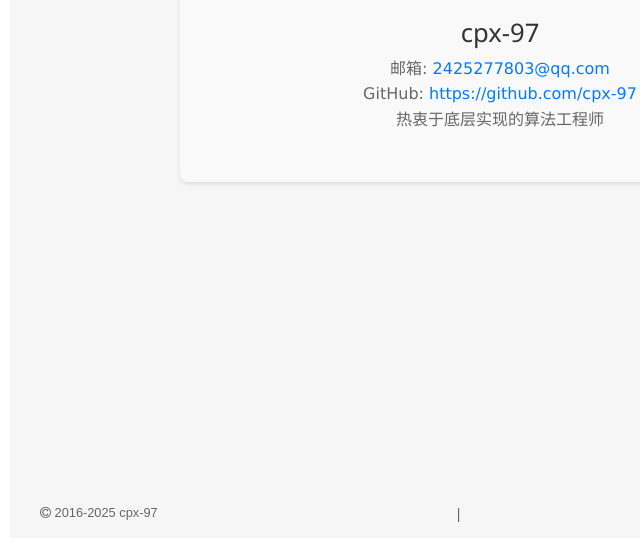
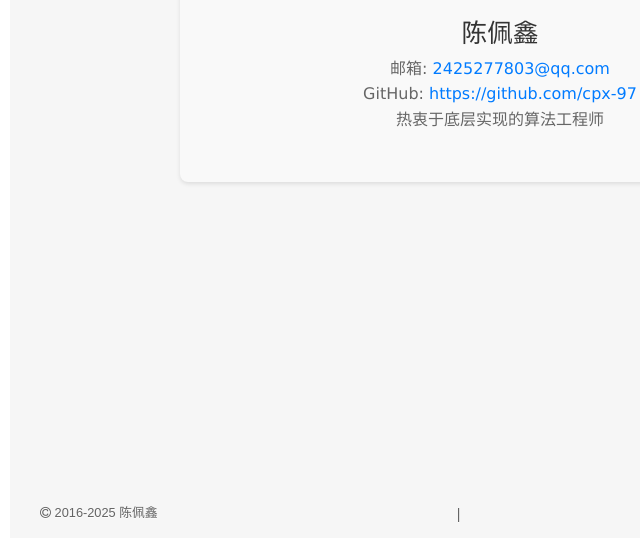
Before and after one commit to cpx-97/cpx-97.github.io, a plain HTML site: page index.html in a window 1280 px wide. Shown: the part 259-797 px from the top of the page, 290-930 px from the left. Drawn offline with nearby package versions, Linux system fonts and the light colour scheme; some packages are replaced by stand-ins of ours; a script that the page names is missing.

Commit message:
Site updated: 2025-07-15 19:24:27

```diff
--- a/index.html
+++ b/index.html
@@ -11,7 +11,7 @@
 <meta http-equiv="X-UA-Compatible" content="IE=edge, chrome=1" />
 <meta name="viewport" content="width=device-width, initial-scale=1, maximum-scale=1, user-scalable=no">
 <meta name="format-detection" content="telephone=no" />
-<meta name="author" content="cpx-97" />
+<meta name="author" content="陈佩鑫" />
 
 
 
@@ -23,7 +23,7 @@
 <meta property="og:url" content="http://example.com/index.html">
 <meta property="og:site_name" content="Hexo">
 <meta property="og:locale" content="en_US">
-<meta property="article:author" content="cpx-97">
+<meta property="article:author" content="陈佩鑫">
 <meta name="twitter:card" content="summary">
 
 <link rel="apple-touch-icon" href= "/apple-touch-icon.png">
@@ -258,7 +258,7 @@
 </nav>
       <div class="body-wrap"><div class="about-me-container">
   <img src="/images/cpx.jpg" alt="Avatar" class="avatar">
-  <h1>cpx-97</h1>
+  <h1>陈佩鑫</h1>
 
     <p>邮箱: <a href="mailto:2425277803@qq.com">2425277803@qq.com</a></p>
 
@@ -314,7 +314,7 @@
         <div id="footer-info">
             <div class="footer-left">
                 <i class="fa fa-copyright"></i>
-                2016-2025 cpx-97
+                2016-2025 陈佩鑫
             </div>
             <div class="footer-right">
                 <a href="http://hexo.io/" target="_blank" title="A fast, simple &amp; powerful blog framework">Hexo</a>  Theme <a href="https://github.com/MOxFIVE/hexo-theme-yelee" target="_blank" title="Another simple and elegant theme for Hexo  v3.5">Yelee</a> by MOxFIVE <i class="fa fa-heart animated infinite pulse"></i>
```
Also changed, not shown: 2025/07/11/docker常用命令/index.html (+3 -3 lines), 2025/07/11/hello-world/index.html (+3 -3 lines), archives/2025/07/index.html (+3 -3 lines), archives/2025/index.html (+3 -3 lines), archives/index.html (+3 -3 lines).
